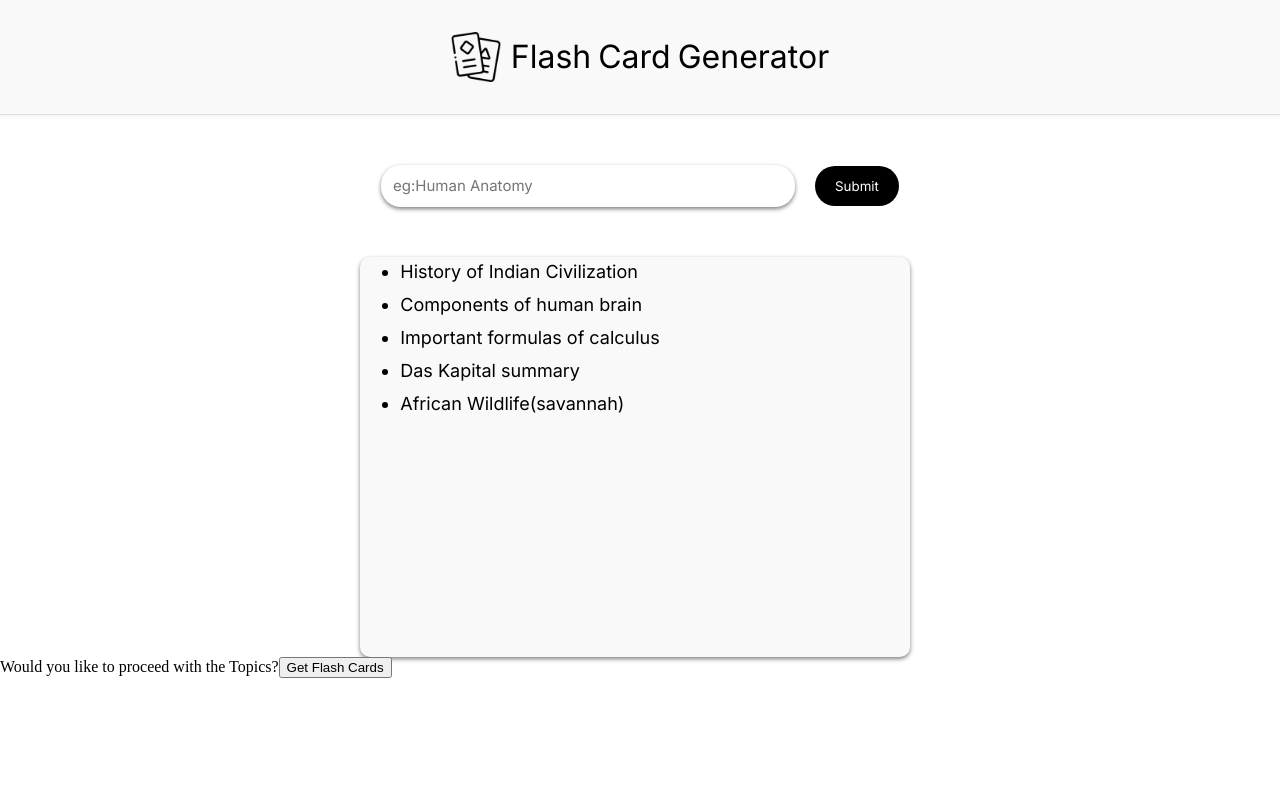
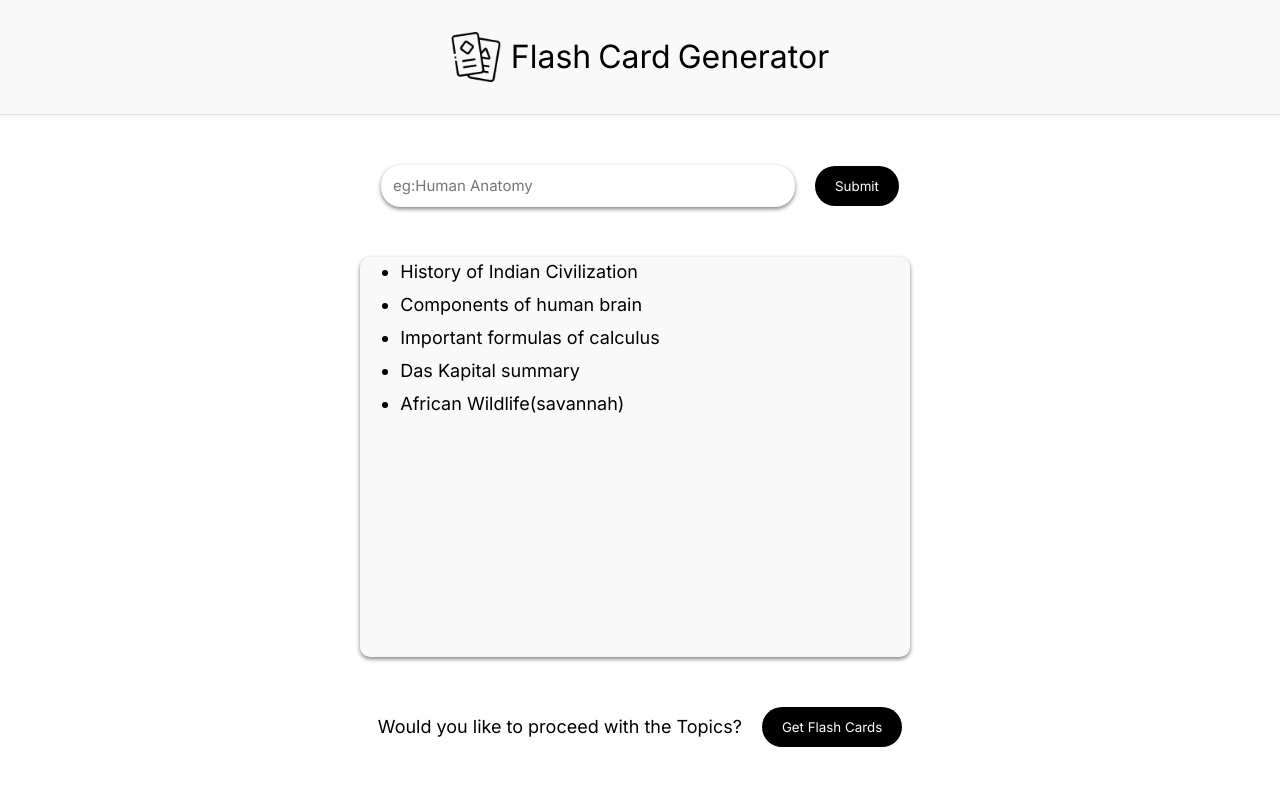
Before and after one commit to Krishna-Prasad31/Flash-card-generator, a React (Vite) app in the folder my-react-app/: page / in a window 1280 px wide. Shown: the top 786 px of the page. Built offline with nearby package versions, Linux system fonts and the light colour scheme.

Commit message:
Completed the final Message

```diff
--- a/my-react-app/src/Components-Styles/body.css
+++ b/my-react-app/src/Components-Styles/body.css
@@ -78,3 +78,27 @@ ul{
   align-items: center;
   justify-content: center;
 }
+
+.final-div{
+  display: flex;
+  justify-content: center;
+  align-items: center;
+  margin-top: 50px;
+}
+
+.final-call{
+  font-family: inter;
+  font-size: large;
+}
+
+.proceed-button{
+  height: 40px;
+  margin-left: 20px;
+  padding-left: 20px;
+  padding-right: 20px;
+  border-radius: 20px;
+  font-family: inter;
+  border: none;
+  color: white;
+  background-color: black;
+}
--- a/my-react-app/src/Components/Body.jsx
+++ b/my-react-app/src/Components/Body.jsx
@@ -20,7 +20,7 @@ export default function Body () {
           </ul>
         </div>
       </div>
-      <div>
+      <div className="final-div">
         <span className="final-call">Would you like to proceed with the Topics?</span>
       <button className="proceed-button">Get Flash Cards</button>
       </div>
```
